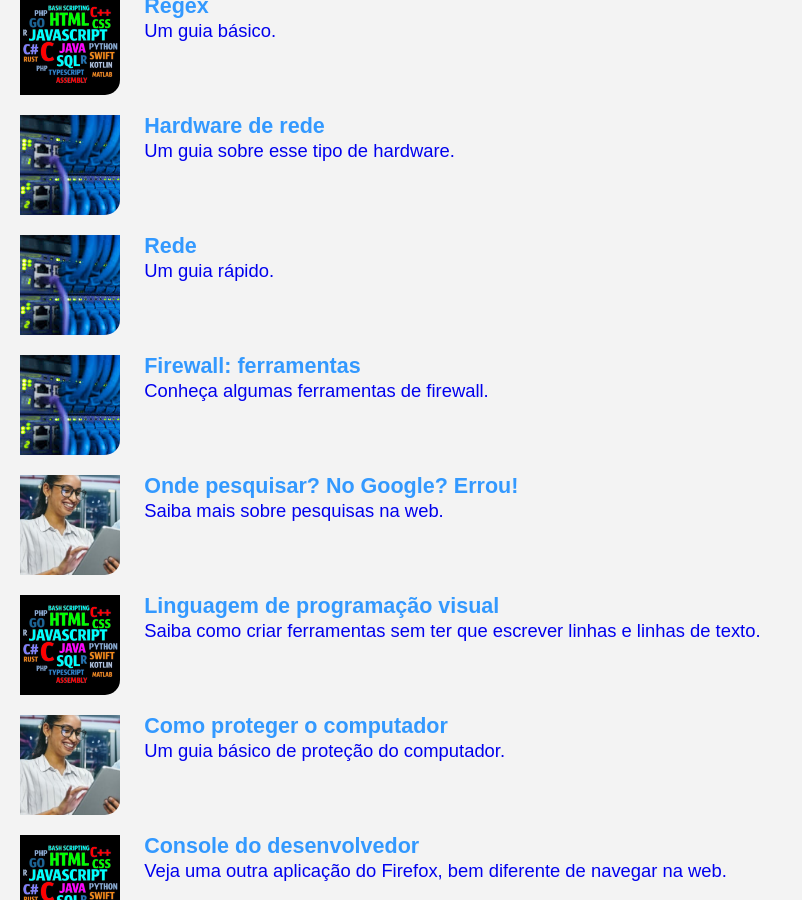
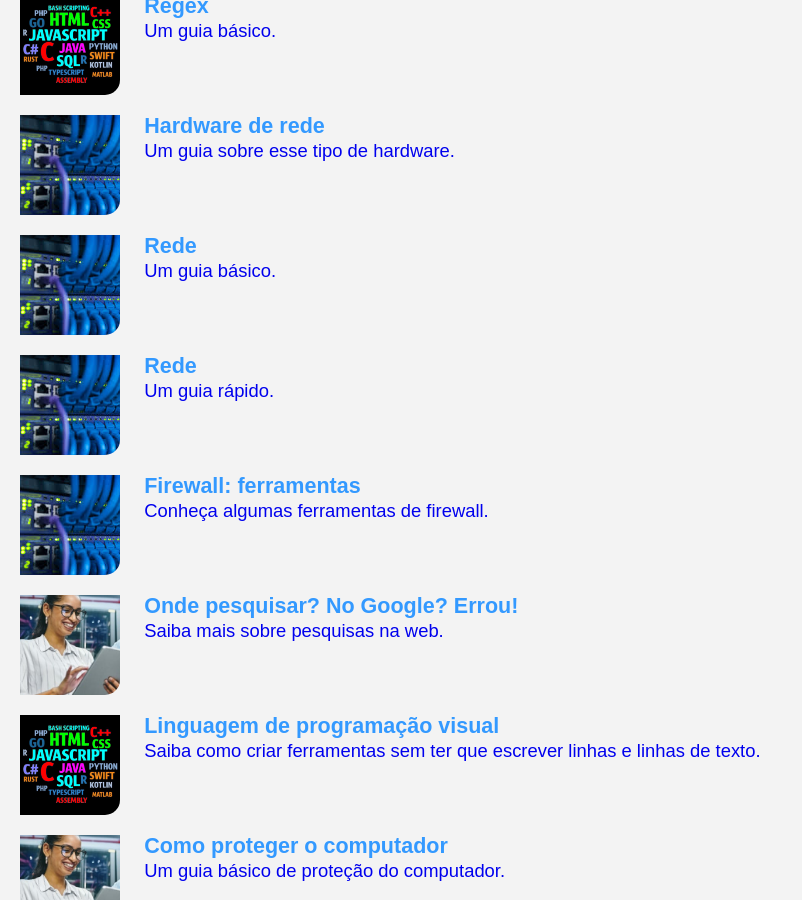
Before and after one commit to Joesynth/joesynth.github.io, a Jekyll site: the page built from index.html, in a window 1280 px wide and 900 px high, scrolled down 5387 px. Shown: the whole window, without its empty margins (0-802 px from the left). Built offline with Jekyll 4.4.1, drawn with Linux system fonts in a browser that asks for light colours.

Commit message:
Add descriptions to Rede entries in artigo.json

```diff
--- a/_data/artigo.json
+++ b/_data/artigo.json
@@ -273,6 +273,12 @@
     "href": "rede.html",
     "src": "image/rede.png",
     "h3": "Rede",
+    "p": "Um guia básico."
+  },
+    {
+    "href": "rede-2.html",
+    "src": "image/rede.png",
+    "h3": "Rede",
     "p": "Um guia rápido."
   },
   {
```
